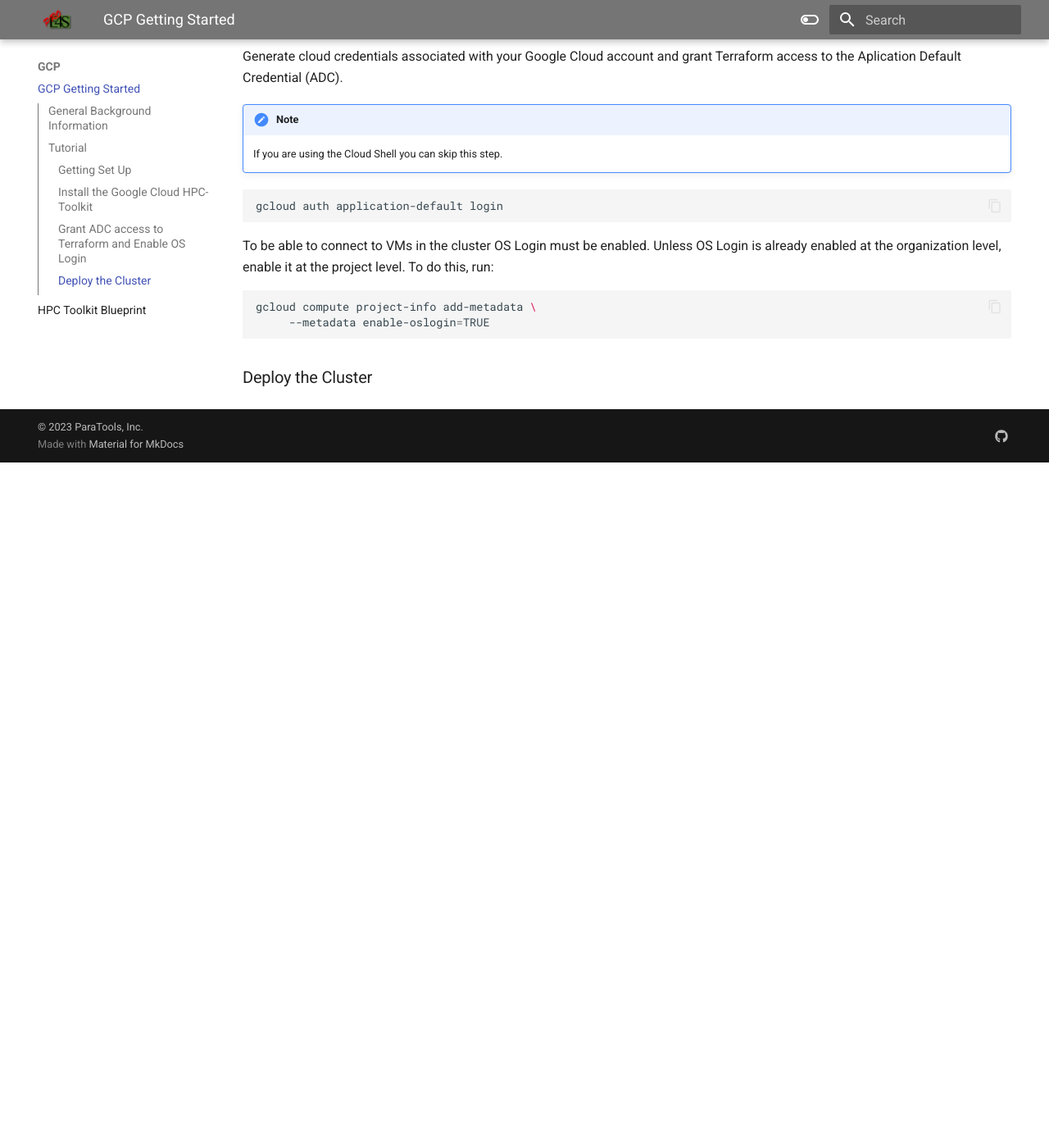
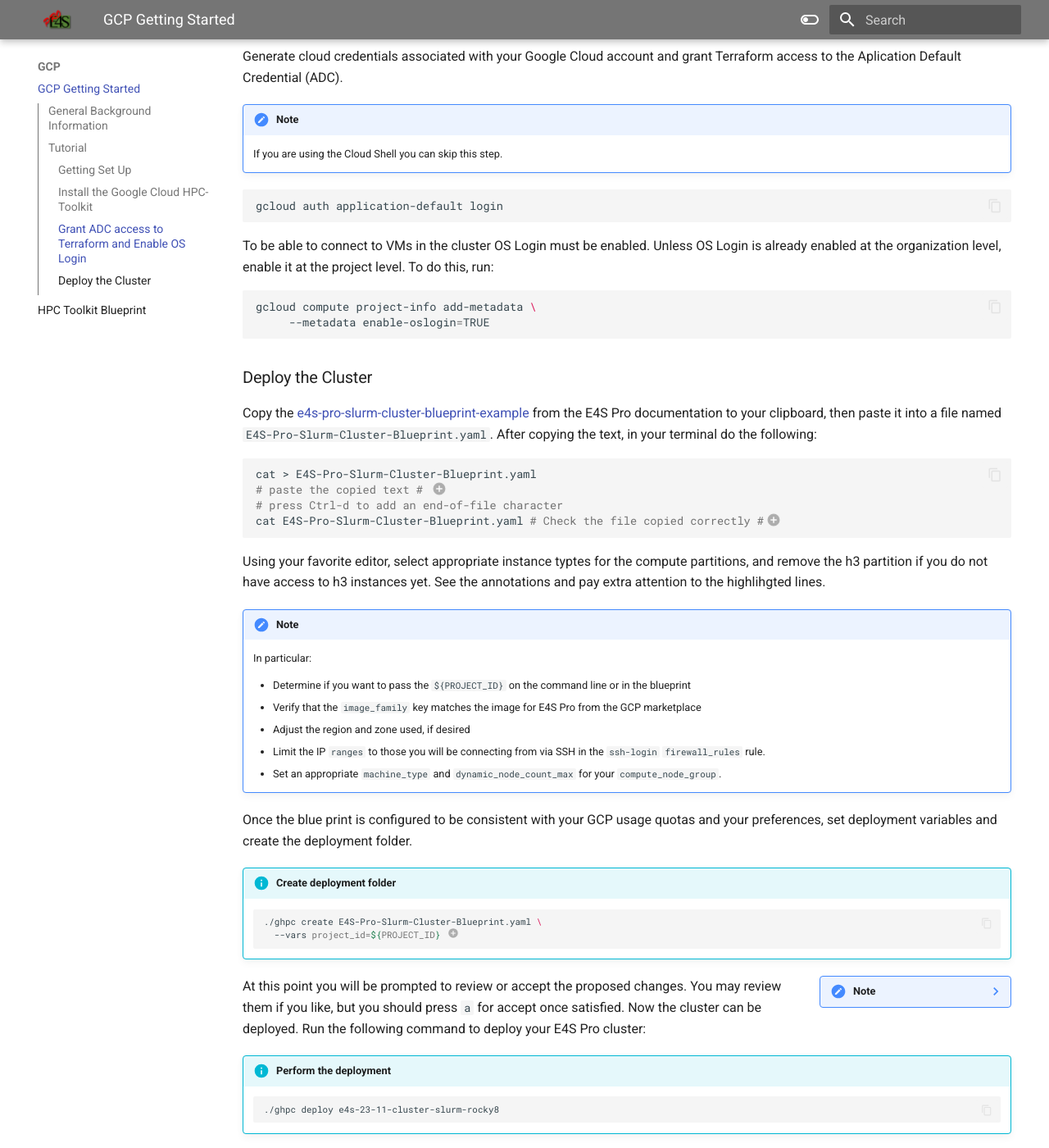
Before and after one commit to ParaToolsInc/ParaToolsPro, an MkDocs documentation site: the page built from docs/GCP/GCP.md, in a window 1280 px wide and 1400 px high, scrolled down 2718 px. Shown: the whole window at 82% size. Built offline with MkDocs 1.6.1 and Material for MkDocs 9.7.7, drawn with Linux system fonts in a browser that asks for light colours; before the commit the page ends 3282 px from its top, so only the background shows below that.

Commit message:
Update tutorial and blueprint through deployment

````diff
--- a/docs/GCP/GCP.md
+++ b/docs/GCP/GCP.md
@@ -168,3 +168,66 @@
 ```
 
 ### Deploy the Cluster
+
+Copy the [e4s-pro-slurm-cluster-blueprint-example][blueprint] from the
+E4S Pro documentation to your clipboard, then paste it into a file named
+`E4S-Pro-Slurm-Cluster-Blueprint.yaml`. After copying the text, in your terminal
+do the following:
+
+``` bash
+cat > E4S-Pro-Slurm-Cluster-Blueprint.yaml
+# paste the copied text # (1)
+# press Ctrl-d to add an end-of-file character
+cat E4S-Pro-Slurm-Cluster-Blueprint.yaml # Check the file copied correctly #(2)
+```
+
+1. !!! note
+       Usually `Ctrl-v`, or `Command-v` on macOS
+2. !!! note
+       This is optional, but usually a good idea
+
+Using your favorite editor, select appropriate instance typtes for the compute partitions,
+and remove the h3 partition if you do not have access to h3 instances yet.
+See the annotations and pay extra attention to the highlihgted lines.
+
+!!! note
+    In particular:
+
+    - Determine if you want to pass the `${PROJECT_ID}` on the command line or in the blueprint
+    - Verify that the `image_family` key matches the image for E4S Pro from the GCP marketplace
+    - Adjust the region and zone used, if desired
+    - Limit the IP `ranges` to those you will be connecting from via SSH in the `ssh-login`
+      `firewall_rules` rule.
+    - Set an appropriate `machine_type` and `dynamic_node_count_max` for your `compute_node_group`.
+
+Once the blue print is configured to be consistent with your GCP usage quotas and your preferences,
+set deployment variables and create the deployment folder.
+
+!!! info "Create deployment folder"
+
+    ``` bash
+    ./ghpc create E4S-Pro-Slurm-Cluster-Blueprint.yaml \
+      --vars project_id=${PROJECT_ID} # (1)!
+    ```
+
+    1. !!! note
+           If you uncommented and updated the `vars.project_id:` you do not need to pass
+           `--vars project_id=...` on the command line.
+           If you're bringing a cluster back online that was previously deleted, but
+           the blueprint has been modified and the deployment folder is still present,
+           the `-w` flag will let you overwrite the deployment folder contents with the
+           latest changes.
+
+??? note inline end
+    It may take a few minutes to finish provisioning your cluster.
+At this point you will be prompted to review or accept the proposed changes.
+You may review them if you like, but you should press `a` for accept once satisfied.
+Now the cluster can be deployed.
+Run the following command to deploy your E4S Pro cluster:
+
+!!! info "Perform the deployment"
+    ``` bash
+    ./ghpc deploy e4s-23-11-cluster-slurm-rocky8
+    ```
+
+[blueprint]: ./blueprint.md/#e4s-pro-slurm-cluster-blueprint-example
````
Also changed, not shown: examples/GCP/e4s-23.11-cluster-slurm-gcp-5-9-hpc-rocky-linux-8.annotations.md (+2 -1 lines), 1 other file.
